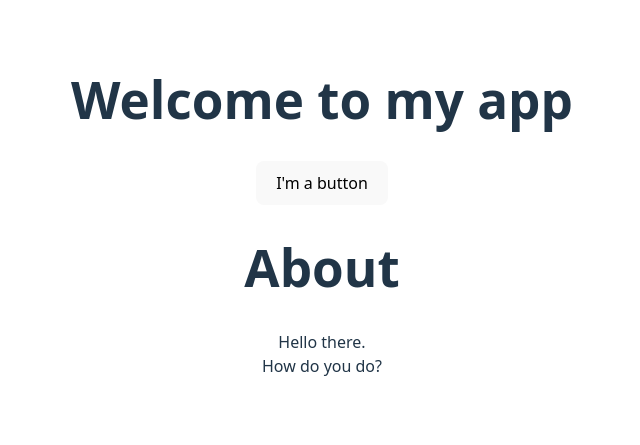
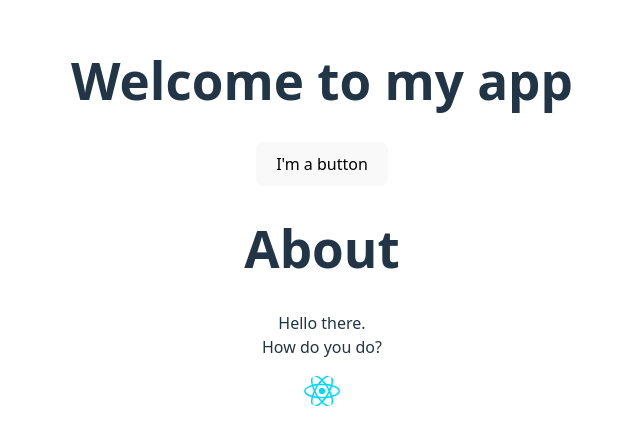
Before and after one commit to embrie-delarosa/appdev1, a React (Vite) app in the folder react-quickstart/: page / in a window 1280 px wide. Shown: the part 185-630 px from the top of the page, without its empty margins (318-958 px from the left). Built offline with nearby package versions, Linux system fonts and the light colour scheme.

Commit message:
Done adding styles

```diff
--- a/react-quickstart/src/App.jsx
+++ b/react-quickstart/src/App.jsx
@@ -45,6 +45,7 @@ function AboutPage() {
     <>
       <h1>About</h1>
       <p>Hello there.<br />How do you do?</p>
+      <img className="avatar" src={reactLogo} style={{ borderRadius: '50%' }} />
     </>
   )
 
```
